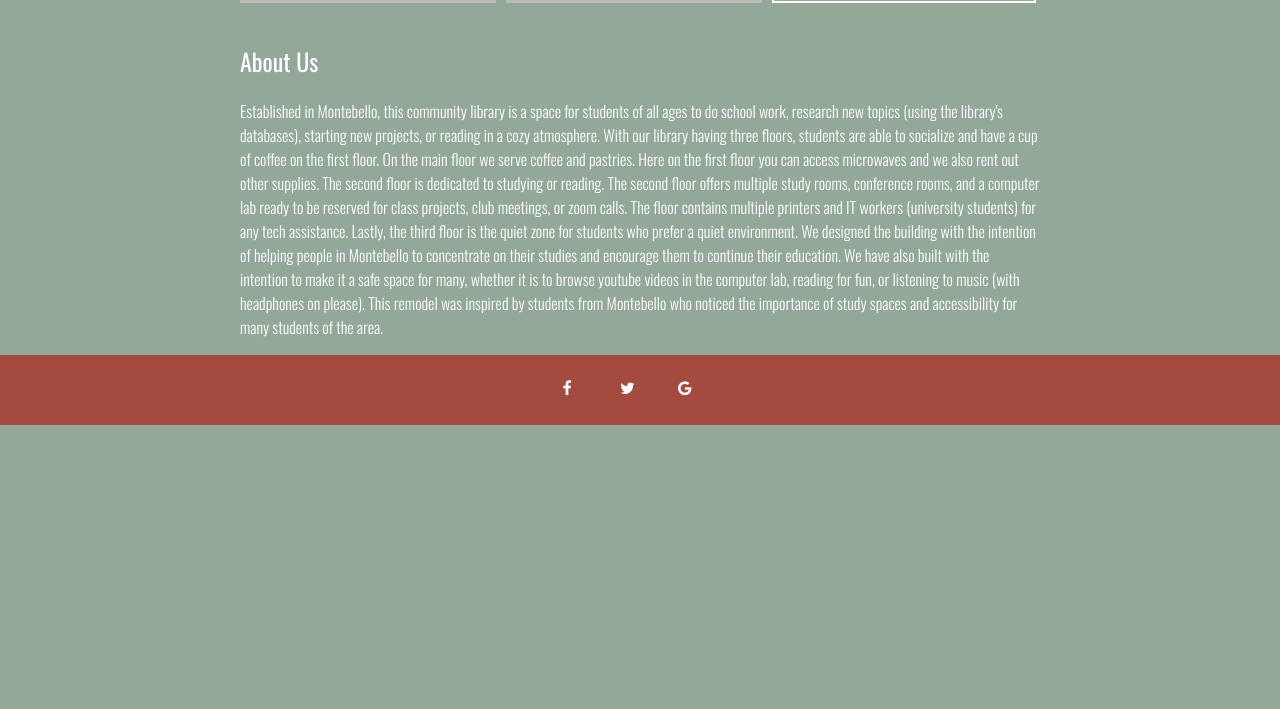
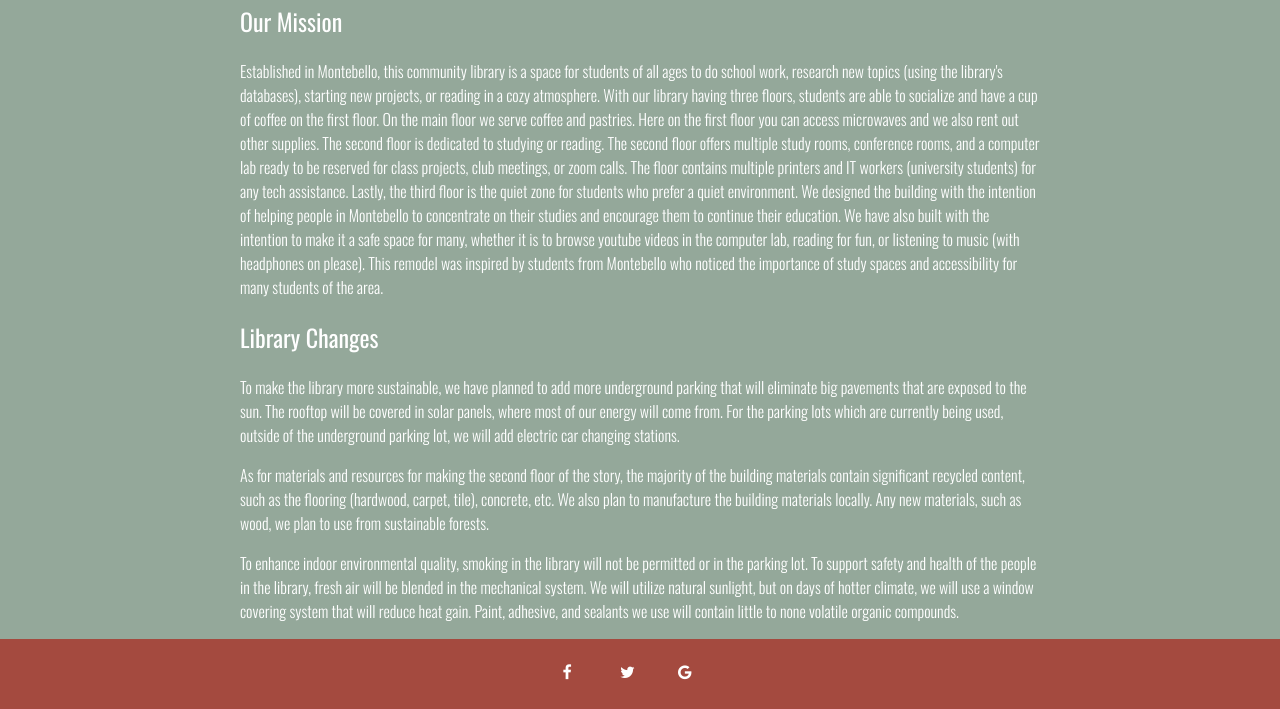
Before and after one commit to michellemoreno18/ES40finalproject, a plain HTML site: page index.html in a window 1280 px wide. Shown: the part 1307-2016 px from the top of the page. Before the commit the page ends 1732 px from the top, so only its background shows below. Drawn offline with nearby package versions, Linux system fonts and the light colour scheme.

Commit message:
added logo and mission

```diff
--- a/index.html
+++ b/index.html
@@ -14,7 +14,7 @@
     <body>
         <!-- header -->
         <div id = "header">
-            <h1> Montebello's Community Library </h1>
+            <img src="./img/logo.png" id = "logo">
         </div>
 
         <!-- nav bar -->
@@ -75,7 +75,7 @@
                     </div>
             </div>
                 <div class = about-us>
-                    <h2>About Us</h2>
+                    <h2>Our Mission</h2>
                         <p id="first-paragraph">
                             Established in Montebello, this community library is a space for
                             students of all ages to do school work, research new topics (using
@@ -98,6 +98,30 @@
                             by students from Montebello who noticed the importance of study spaces and
                             accessibility for many students of the area.
                         </p>
+
+                    <h2> Library Changes</h2>
+                        <p id="second-paragraph">
+                            To make the library more sustainable, we have planned to add more underground parking
+                            that will eliminate big pavements that are exposed to the sun. The rooftop will be
+                            covered in solar panels, where most of our energy will come from. For the parking lots
+                            which are currently being used, outside of the underground parking lot, we will add
+                            electric car changing stations.
+                        </p>
+
+                        <p id="third-paragraph">
+                            As for materials and resources for making the second floor of the story, the majority of
+                            the building materials contain significant recycled content, such as the flooring (hardwood,
+                            carpet, tile), concrete, etc. We also plan to manufacture the building materials locally.
+                            Any new materials, such as wood, we plan to use from sustainable forests.
+                        </p>
+
+                        <p id="fourth-paragraph">
+                            To enhance indoor environmental quality, smoking in the library will not be permitted or in
+                            the parking lot. To support safety and health of the people in the library, fresh air will
+                            be blended in the mechanical system. We will utilize natural sunlight, but on days of hotter
+                            climate, we will use a window covering system that will reduce heat gain. Paint, adhesive, and
+                            sealants we use will contain little to none volatile organic compounds.
+                        </p>
                 </div>
         </div>
 
--- a/style.css
+++ b/style.css
@@ -1,6 +1,12 @@
 body{
     margin: 0px;
     background-color: #94A89A
+}
+
+#logo{
+  margin-right: auto;
+  margin-left: auto;
+  width: 300px;
 }
 
 #header{
@@ -130,6 +136,24 @@ h2{
     font-weight: 300;
     color: white;
 }
+
+#second-paragraph{
+    font-family: 'Oswald', sans-serif;
+    font-weight: 300;
+    color: white;
+}
+
+#third-paragraph{
+    font-family: 'Oswald', sans-serif;
+    font-weight: 300;
+    color: white;
+  }
+
+  #fourth-paragraph{
+    font-family: 'Oswald', sans-serif;
+    font-weight: 300;
+    color: white;
+  }
 
 /* COLUMNS */
 * {
```
Also changed, not shown: img/logo.png (added).
